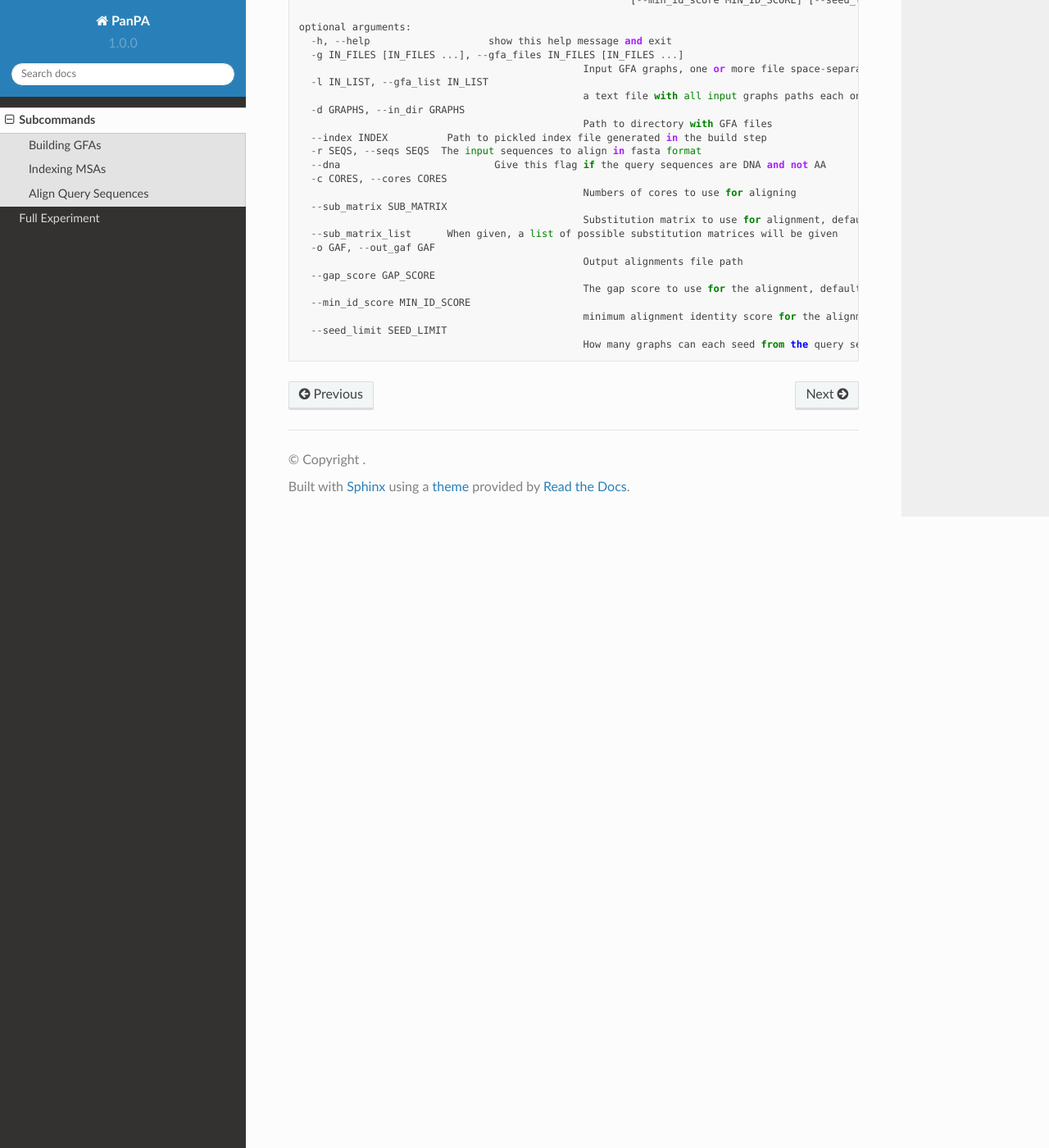
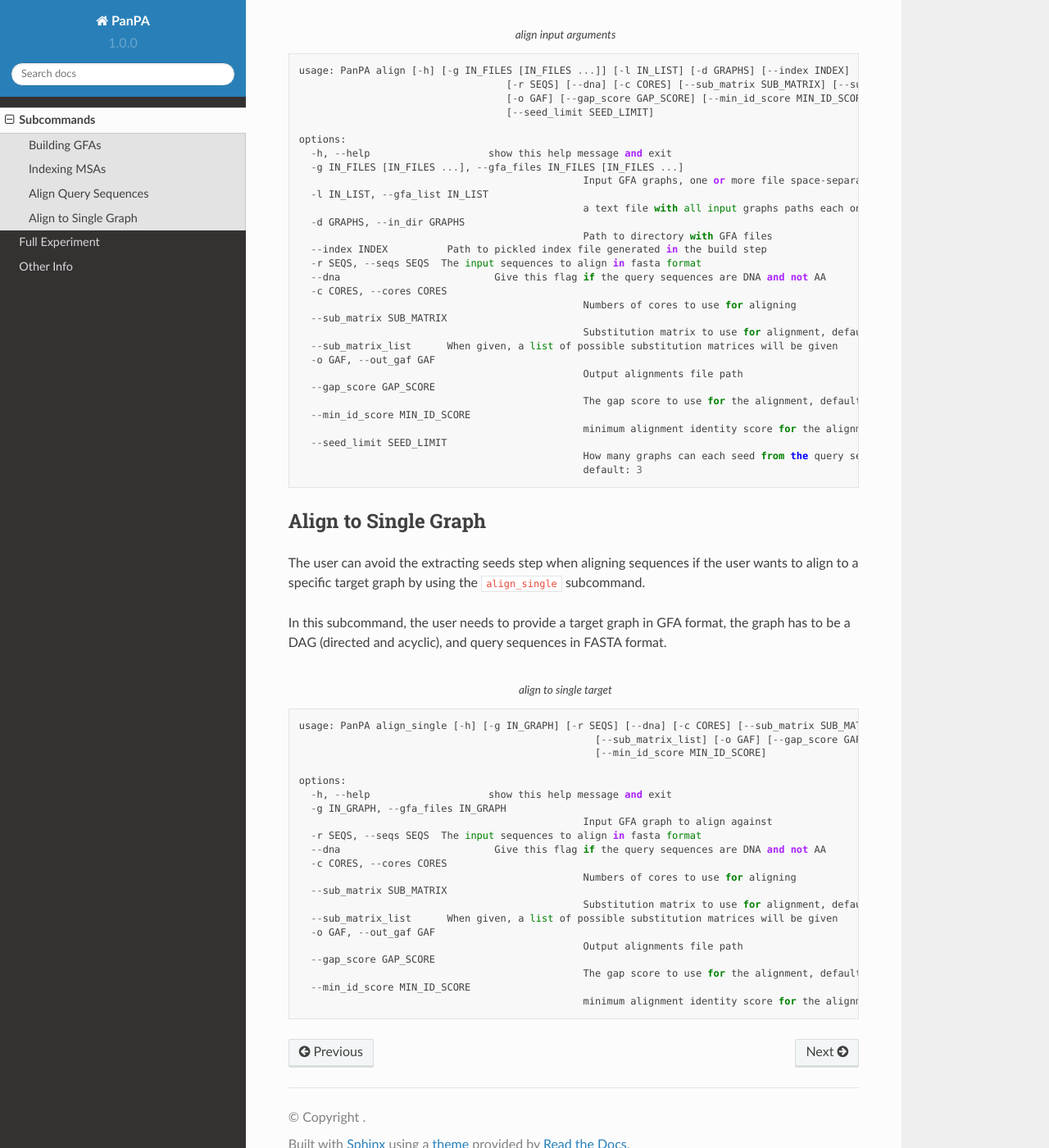
Before and after one commit to fawaz-dabbaghieh/PanPA-rtd, a Sphinx documentation site: the page built from docs/source/subcommands.rst, in a window 1280 px wide and 1400 px high, scrolled down 2177 px. Shown: the whole window at 82% size. Built offline with Sphinx 7.4.7 and the Read the Docs theme 2.0.0, drawn with Linux system fonts in a browser that asks for light colours; some of the changed text lies outside the part shown.

Commit message:
updating the documentation

````diff
--- /dev/null
+++ b/docs/source/gaf_format.rst
@@ -0,0 +1,17 @@
+Other Info
+===========
+Some extra information about using **PanPA** and the output GAF format.
+
+GAF Format
+----------
+The GAF (Graph Alignment Format) was described here `here <https://github.com/lh3/gfatools/blob/master/doc/rGFA.md>`_. For **PanPA**, a couple more tags were added to keep all important information related to the alignments.
+
+When aligning amino acid sequences against amino acid graphs, the tag ``gid`` gives the target graph where the query sequenced aligned.
+
+when aligning DNA sequences using the argument ``--dna``, where the frameshift aware alignment algorithm is used, another tag is added ``DNA`` which has two values, froward and reverse, indicating if the DNA query sequence was aligned in the forward or reverse complement direction.
+
+DNA to DNA
+----------
+PanPA was mainly designed to align amino acid and DNA sequences against amino acid graphs. It is possible though to also generate the index and graphs from MSA sequences in DNA alphabet. However, when aligning DNA query sequences back to these graphs, you do not need to use the ``--dna`` argument, as this argument tries to align DNA against amino acids and uses the frameshift aware alignment algorithm. However, you just need to omit the ``--dna`` argument, and use ``--sub_matrix dna`` which is basically edit distance (1 for a match, 0 for mismatch). Therefore, you might want to also change the gap penalty with ``--gap_score``` argument. In this mode however, **PanPA** will not try to also align the reverse complement, so the user might want to provide this in the query sequence FASTA file.
+
+For example ``PanPA align -d graphs_from_dna_seqs/ -r query_dna_sequences.fasta -o query_dna_sequences.gaf --sub_matrix dna --gap_score -1 -c 10``
--- a/docs/source/index.rst
+++ b/docs/source/index.rst
@@ -16,6 +16,8 @@ Installation
 
 **PanPA** is easy to install through the ``setup.py`` script, the only requirement is ``Cython`` and ``Python >= 3.6``. You can install PanPA locally with ``python3 setup.py install --user`` if you do not have root access to the operating system you're working on.
 
+You can also use the ``environment.yml`` file to generate a conda or virtual Python environment and install PanPA there.
+
 
 Contents
 --------
@@ -24,3 +26,4 @@ Contents
 
    subcommands
    full_experiment
+   gaf_format
--- a/docs/source/subcommands.rst
+++ b/docs/source/subcommands.rst
@@ -70,21 +70,23 @@ For aligning query sequences to the graphs, you need to give three main inputs t
 
 1- The index that was built with ``build_index`` subcommand
 2- The input graphs that were built from the same set of MSAs that were used for building the index, the set of grpahs which can be a directory, a text file with list, or given directly in the command.
-3- The query sequences in FASTA. If DNA sequences are given, then the user needs to use the flag ``--dna``.
+3- The query sequences in FASTA. If DNA sequences are given, then the user needs to use the flag ``--dna`` which will then run the frameshift aware alignment algorithm on both the forward and reverse complement of each DNA query sequence.
 
 The user can also specify the substitution matrix to use for the alignment, or print a list of possible matrices with ``--sub_matrix_list``. The user can also specify a certain gap score with ``--gap_score``, a cutoff on alignment id with ``--min_id_score``, and can set a limit to how many graphs to align to with ``--seed_limit``.
 This step can be made faster by giving more cores.
+If DNA sequences were aligned to graphs that were build from DNA sequences, then please read about this in the Other Info section.
 
-The output alignment are in GAF format. To learn more about this format please check `here <https://github.com/lh3/gfatools/blob/master/doc/rGFA.md>`_
+The output alignment are in GAF format. To learn more about this format please check `here <https://github.com/lh3/gfatools/blob/master/doc/rGFA.md>`_, moreover, the Other Info section has some extra information about the output file.
 
 .. code-block::
 	:caption: align input arguments
 
-	usage: PanPA align [-h] [-g IN_FILES [IN_FILES ...]] [-l IN_LIST] [-d GRAPHS] [--index INDEX] [-r SEQS] [--dna]
-								[-c CORES] [--sub_matrix SUB_MATRIX] [--sub_matrix_list] [-o GAF] [--gap_score GAP_SCORE]
-								[--min_id_score MIN_ID_SCORE] [--seed_limit SEED_LIMIT]
+	usage: PanPA align [-h] [-g IN_FILES [IN_FILES ...]] [-l IN_LIST] [-d GRAPHS] [--index INDEX]
+					   [-r SEQS] [--dna] [-c CORES] [--sub_matrix SUB_MATRIX] [--sub_matrix_list]
+					   [-o GAF] [--gap_score GAP_SCORE] [--min_id_score MIN_ID_SCORE]
+					   [--seed_limit SEED_LIMIT]
 
-	optional arguments:
+	options:
 	  -h, --help			show this help message and exit
 	  -g IN_FILES [IN_FILES ...], --gfa_files IN_FILES [IN_FILES ...]
 							Input GFA graphs, one or more file space-separated
@@ -107,4 +109,37 @@ The output alignment are in GAF format. To learn more about this format please c
 	  --min_id_score MIN_ID_SCORE
 							minimum alignment identity score for the alignment to be outputted, [0,1]
 	  --seed_limit SEED_LIMIT
-							How many graphs can each seed from the query sequence have hits to, default: 3
+							How many graphs can each seed from the query sequence have hits to,
+							default: 3
+
+
+Align to Single Graph
+---------------------
+The user can avoid the extracting seeds step when aligning sequences if the user wants to align to a specific target graph by using the ``align_single`` subcommand.
+
+In this subcommand, the user needs to provide a target graph in GFA format, the graph has to be a DAG (directed and acyclic), and query sequences in FASTA format.
+
+.. code-block::
+	:caption: align to single target
+
+	usage: PanPA align_single [-h] [-g IN_GRAPH] [-r SEQS] [--dna] [-c CORES] [--sub_matrix SUB_MATRIX]
+							  [--sub_matrix_list] [-o GAF] [--gap_score GAP_SCORE]
+							  [--min_id_score MIN_ID_SCORE]
+
+	options:
+	  -h, --help			show this help message and exit
+	  -g IN_GRAPH, --gfa_files IN_GRAPH
+							Input GFA graph to align against
+	  -r SEQS, --seqs SEQS  The input sequences to align in fasta format
+	  --dna				 Give this flag if the query sequences are DNA and not AA
+	  -c CORES, --cores CORES
+							Numbers of cores to use for aligning
+	  --sub_matrix SUB_MATRIX
+							Substitution matrix to use for alignment, default: blosum62
+	  --sub_matrix_list	 When given, a list of possible substitution matrices will be given
+	  -o GAF, --out_gaf GAF
+							Output alignments file path
+	  --gap_score GAP_SCORE
+							The gap score to use for the alignment, default: -3
+	  --min_id_score MIN_ID_SCORE
+							minimum alignment identity score for the alignment to be outputted, [0,1]
````
Also changed, not shown: 1 other file.
